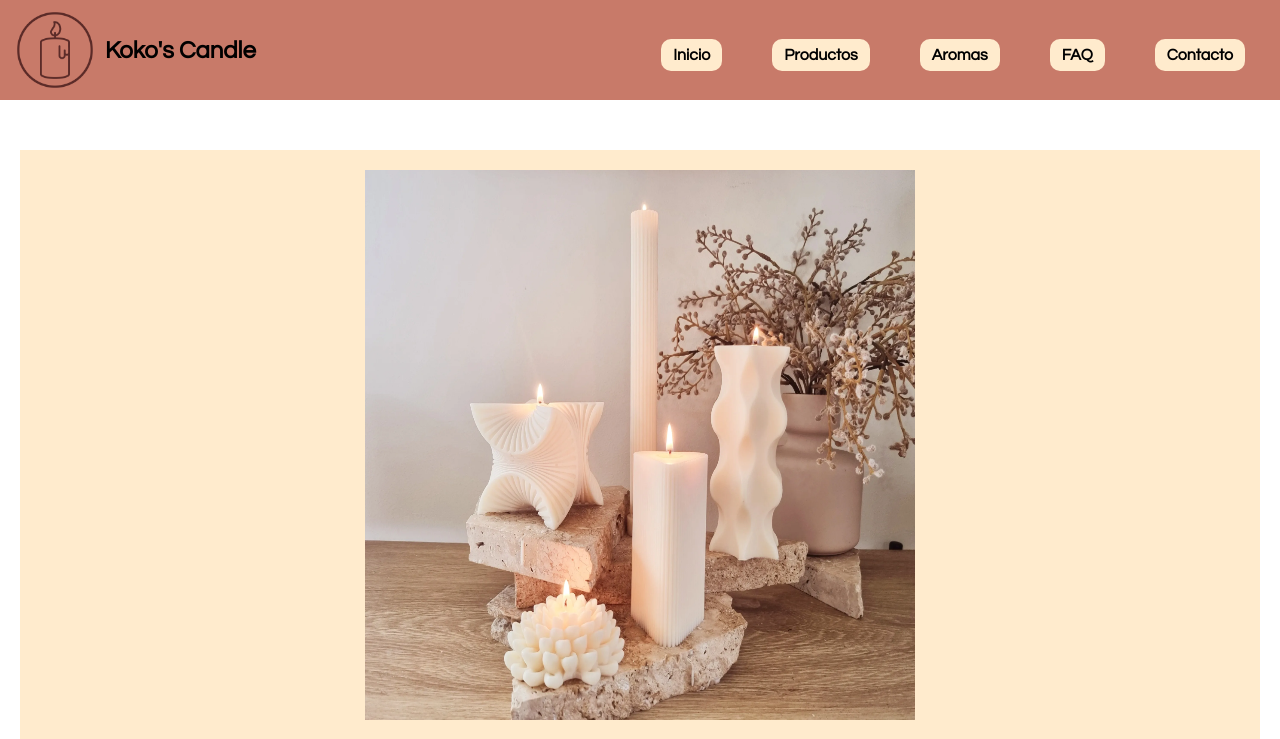
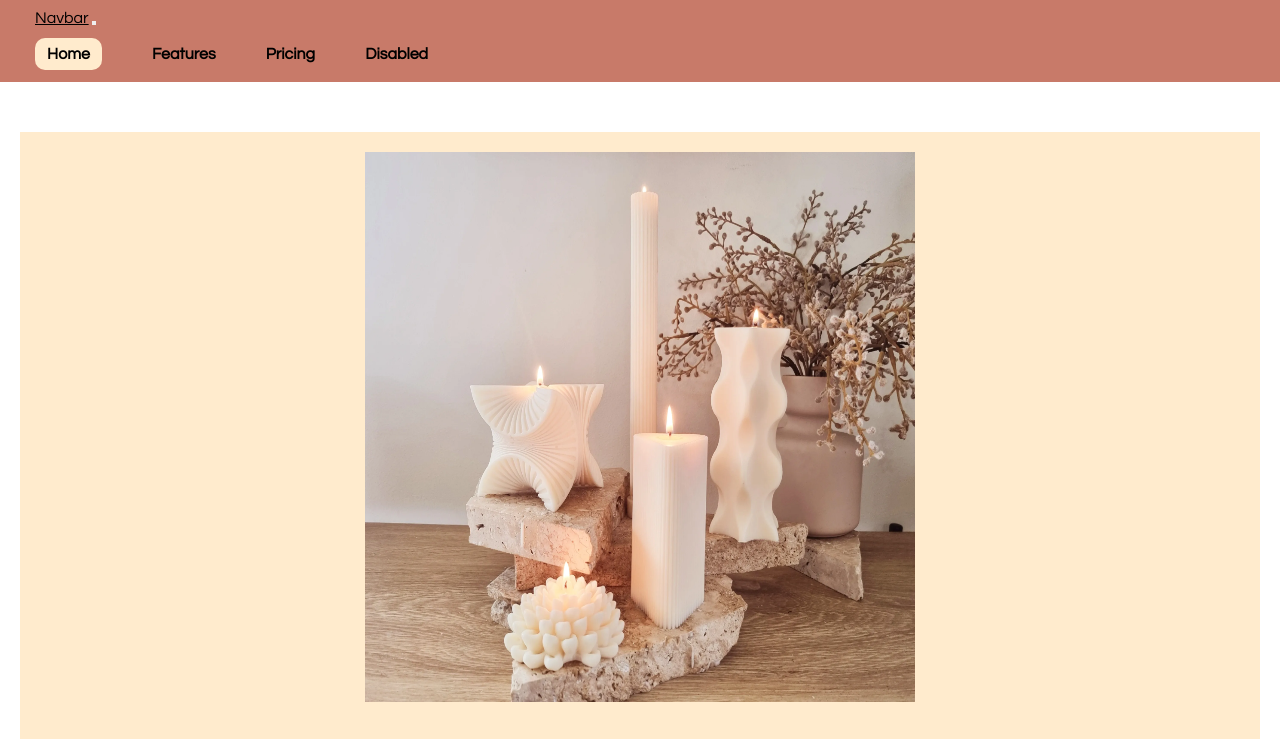
Before and after one commit to lufagotti/PFFagotti, a website: page index.html in a window 1280 px wide. Shown: the top 739 px of the page. Drawn offline with Linux system fonts and the light colour scheme.

Commit message:
agregando bootstrap

```diff
--- a/index.html
+++ b/index.html
@@ -13,21 +13,30 @@
 </head>
 <body>
     <header>
-        <nav>
-            <div class="logo">
-                <img src="imagenes/Pink White Scented Candles Logo.png" alt="logo">
-                <h1>Koko's Candle</h1>
+        <nav class="navbar navbar-expand-lg bg-light">
+            <div class="container-fluid">
+              <a class="navbar-brand" href="#">Navbar</a>
+              <button class="navbar-toggler" type="button" data-bs-toggle="collapse" data-bs-target="#navbarNav" aria-controls="navbarNav" aria-expanded="false" aria-label="Toggle navigation">
+                <span class="navbar-toggler-icon"></span>
+              </button>
+              <div class="collapse navbar-collapse" id="navbarNav">
+                <ul class="navbar-nav">
+                  <li class="nav-item">
+                    <a class="nav-link active" aria-current="page" href="#">Home</a>
+                  </li>
+                  <li class="nav-item">
+                    <a class="nav-link" href="#">Features</a>
+                  </li>
+                  <li class="nav-item">
+                    <a class="nav-link" href="#">Pricing</a>
+                  </li>
+                  <li class="nav-item">
+                    <a class="nav-link disabled">Disabled</a>
+                  </li>
+                </ul>
+              </div>
             </div>
-            <div>
-                <ul>
-                    <li><a href="index.html" class="active">Inicio</a></li>
-                    <li><a href="paginas/productos.html" class="active">Productos</a></li>
-                    <li><a href="paginas/aromas.html" class="active">Aromas</a></li>
-                    <li><a href="paginas/faq.html" class="active">FAQ</a></li>
-                    <li><a href="paginas/contacto.html" class="active">Contacto</a></li>
-                </ul>
-            </div>
-        </nav>
+          </nav>
     </header>
     <section>
         <article class="inicio">
--- a/scss/layout/_footer.scss
+++ b/scss/layout/_footer.scss
@@ -1,6 +1,9 @@
 /*Footer*/
 .footer-section{
     background-color: $color-fondo;
+    position: absolute;
+    bottom: 0;
+    width: 100%;
     .contacto-footer{
         width: 100%;
         max-width: 1200px;
--- a/scss/main.scss
+++ b/scss/main.scss
@@ -24,3 +24,8 @@
 section{
     padding: 90px 20px 0;
 }
+body{
+    position: relative;
+    padding-bottom: 2em;
+    min-height: 100vh;
+}
```
Also changed, not shown: css/style.css.
